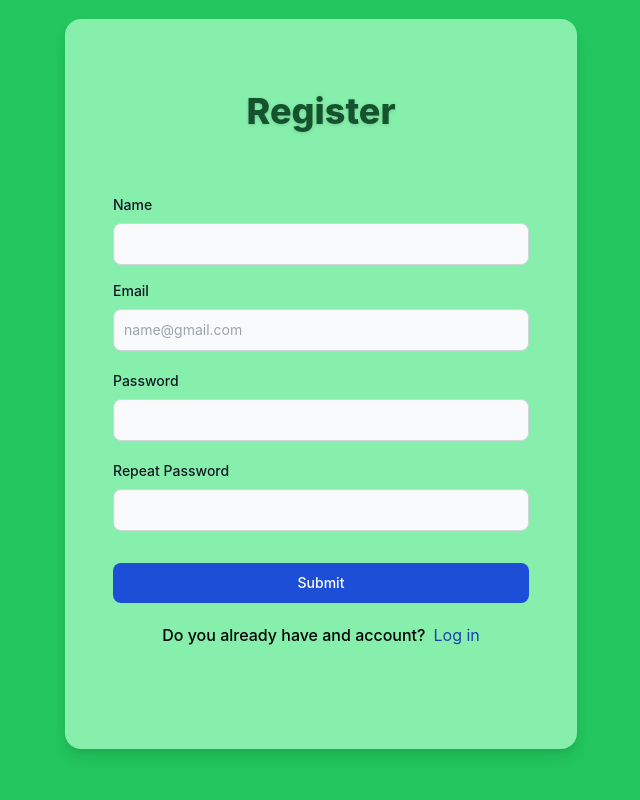
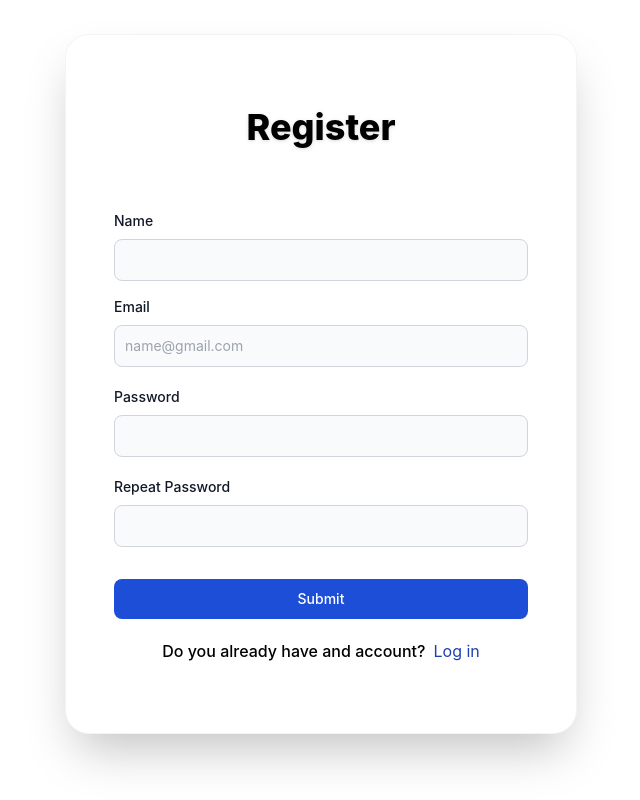
Before and after one commit to MaxVilaRuiz/Revinance---HackUPC-2025, a React (Create React App) app: page /register in a window 1280 px wide. Shown: the whole page, without its empty margins (319-959 px from the left). Built offline with nearby package versions, Linux system fonts and the light colour scheme.

Commit message:
Update styles of register and log in

```diff
--- a/src/pages/Login.jsx
+++ b/src/pages/Login.jsx
@@ -46,15 +46,15 @@ function Login() {
   }
 
   return (
-    <div className="bg-green-500 h-screen flex flex-col justify-center items-center">
-      <div id='msg-so' className="hidden w-[500px] text-center rounded-lg bg-green-100 border border-green-400 text-green-700 px-4 py-2 mb-5">
+    <div className="bg-white h-screen flex flex-col justify-center items-center">
+      <div id='msg-so' className="hidden w-[500px] shadow-2xl text-center rounded-3xl bg-white-100 border border-gray-100 text-black px-4 py-2 mb-5">
       ✓ You have been logged out successfully.
       </div>
 
       <main className="flex justify-center items-center w-full h-[70%] pb-8">
-        <div className="bg-green-300 shadow-lg p-12 rounded-2xl w-full max-w-lg h-[550px]">
+        <div className="bg-white border border-gray-100 shadow-2xl p-12 rounded-3xl w-full max-w-lg h-[550px] overflow-visible">
           {/* Título dentro del contenedor verde */}
-          <h1 className="text-4xl font-extrabold text-green-900 drop-shadow text-center mt-5 mb-20">Log In</h1>
+          <h1 className="text-4xl font-extrabold text-black drop-shadow text-center mt-5 mb-20">Log In</h1>
 
           <form onSubmit={handleLogin} className="w-full">
             <div className="mb-4">
--- a/src/pages/Register.jsx
+++ b/src/pages/Register.jsx
@@ -40,10 +40,10 @@ function Register() {
   }
 
   return (
-    <div className="bg-green-500 h-screen flex flex-col justify-center items-center">
+    <div className="bg-white h-screen flex flex-col justify-center items-center">
       <main className="flex justify-center items-center w-full h-[70%] pb-8">
-        <div className="bg-green-300 shadow-lg p-12 rounded-2xl w-full max-w-lg h-[730px]">
-        <h1 className="text-4xl font-extrabold text-center text-green-900 drop-shadow mt-6 mb-16">Register</h1>
+        <div className="bg-white border border-gray-100 shadow-2xl p-12 rounded-3xl w-full max-w-lg h-[700px] overflow-visible">
+        <h1 className="text-4xl font-extrabold text-center text-black drop-shadow mt-6 mb-16">Register</h1>
 
         {/* Contenedor del formulario con fondo más oscuro y sombra */}
           <form onSubmit={handleRegister} className="w-full">
```
